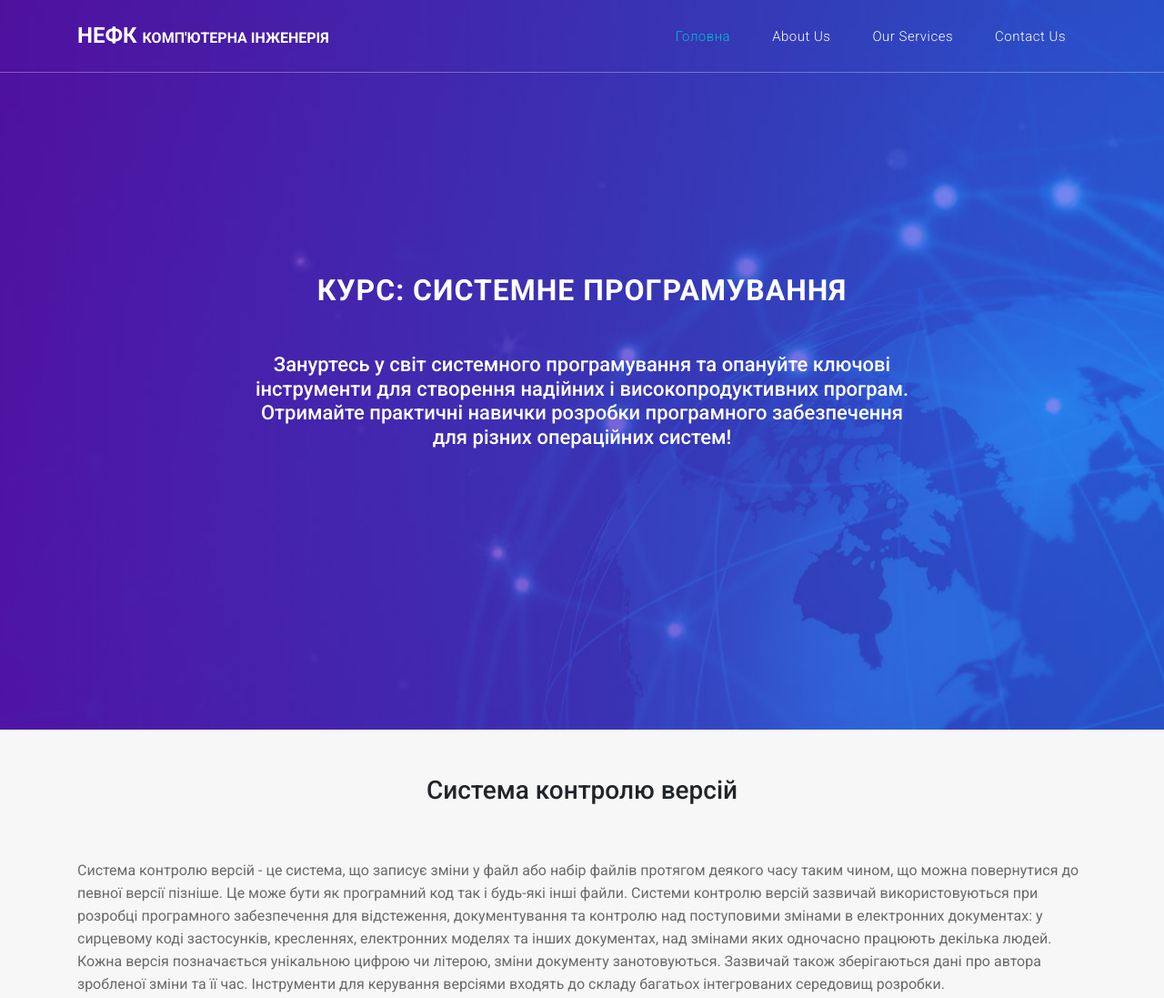
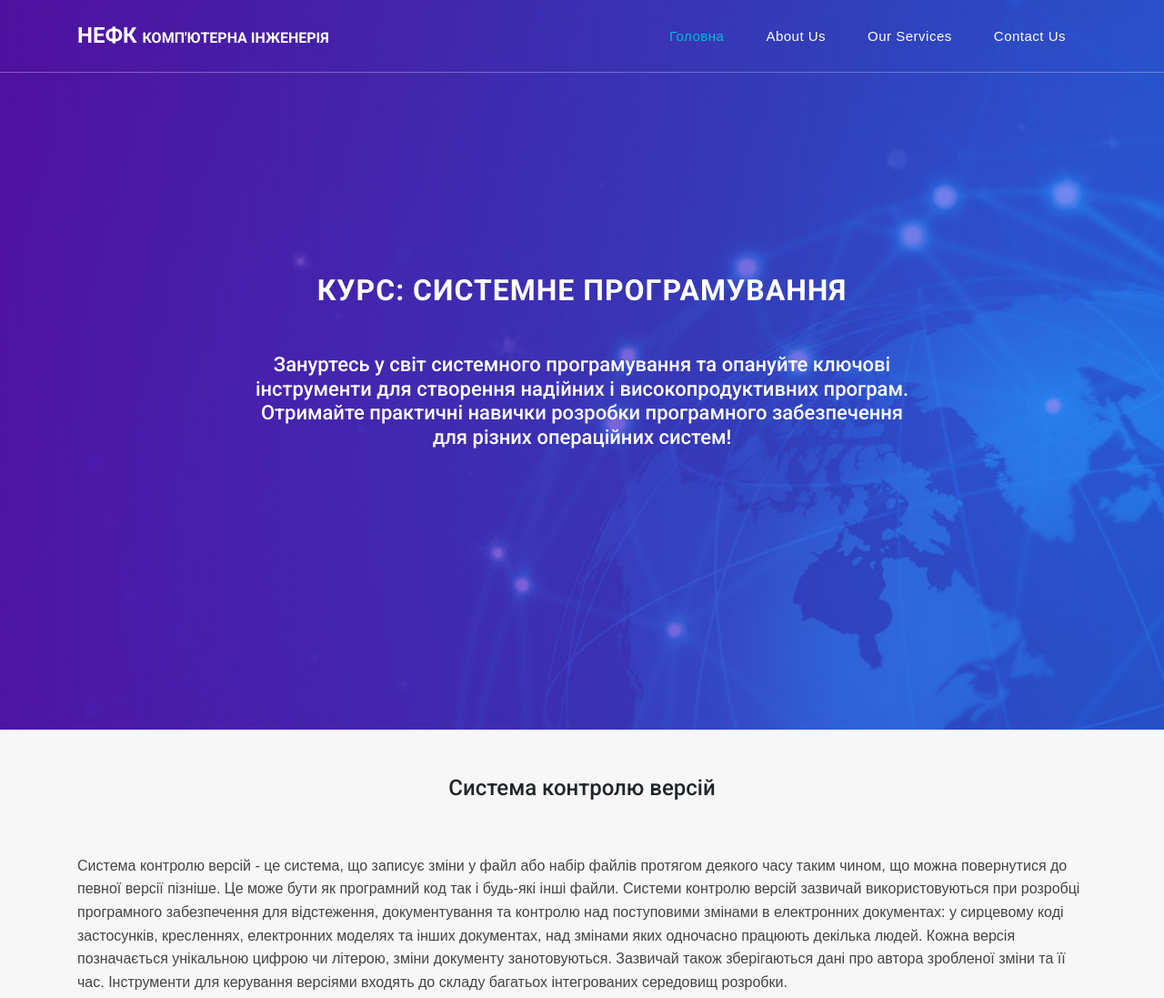
Before and after one commit to Bohdan12662/System-programming-Nechytaylo, a plain HTML site: page index.html in a window 1280 px wide. Shown: the top 1097 px of the page at 91% size. Drawn offline with Linux system fonts and the light colour scheme.

Commit message:
третя сторінка3

```diff
--- a/assets/css/owl.css
+++ b/assets/css/owl.css
@@ -199,4 +199,24 @@
   }
   h3{
     padding-bottom: 50px;
+    text-align: center; /* Відцентрування заголовка */
+
+    font-size: 24px; /* Збільшення розміру шрифту */
+
   }
+
+
+  p, ul {
+    font-family: 'Arial', sans-serif; /* Нормальний шрифт для абзацу і списку */
+    font-size: 16px; /* Розмір шрифту */
+    line-height: 1.6; /* Висота рядка для кращої читабельності */
+    color: #444; /* Колір тексту */
+  }
+
+  ul {
+    padding-left: 20px; /* Відступ для списку */
+  }
+
+  li {
+    margin-bottom: 10px; /* Відступ між пунктами списку */
+  }
```
